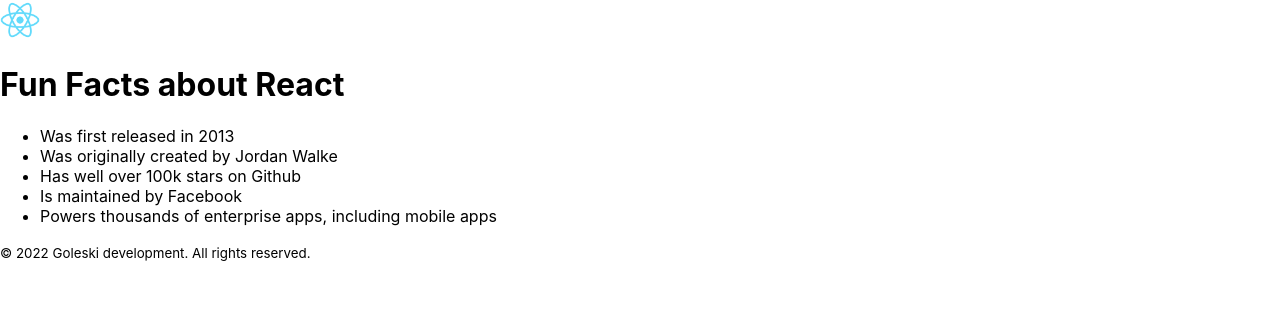
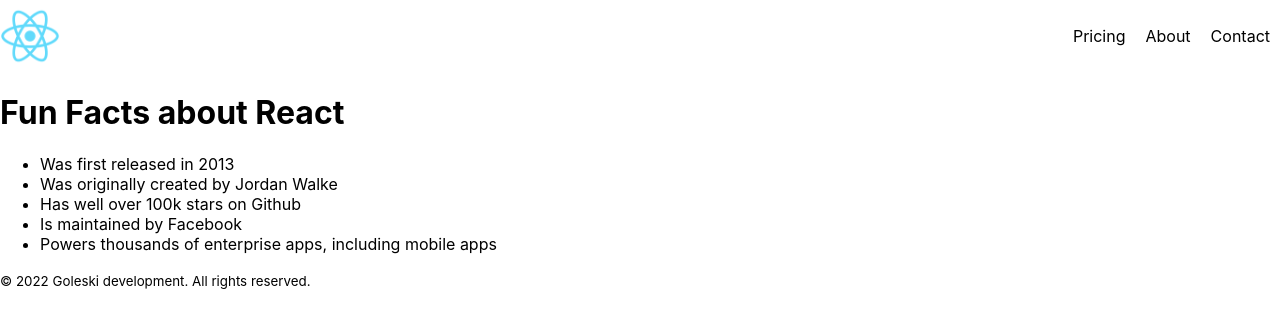
Before and after one commit to moyagoleski/react-facts-site, a React (Create React App) app: page / in a window 1280 px wide. Shown: the top 328 px of the page. Built offline with nearby package versions, Linux system fonts and the light colour scheme.

Commit message:
Updates to index.css and index.js
- basic css added to the page
- className used in index.js for practice

```diff
--- a/src/index.css
+++ b/src/index.css
@@ -20,3 +20,22 @@
   font-family: source-code-pro, Menlo, Monaco, Consolas, 'Courier New',
     monospace;
 }
+
+.nav {
+  display: flex;
+  justify-content: space-between;
+  align-items: center;
+}
+
+.nav-logo {
+  width: 60px;
+}
+
+.nav-items {
+  list-style: none;
+  display: flex;
+}
+
+.nav-items > li {
+  padding: 10px;
+}
--- a/src/index.js
+++ b/src/index.js
@@ -11,8 +11,13 @@
   return (
     <div>
       <header>
-        <nav>
-          <img src="logo512.png" width="40px" alt="react logo"/>
+        <nav className="nav">
+          <img src="logo512.png" alt="react logo" className="nav-logo"/>
+          <ul className="nav-items">
+            <li>Pricing</li>
+            <li>About</li>
+            <li>Contact</li>
+          </ul>
         </nav>
       </header>
     </div>
```
